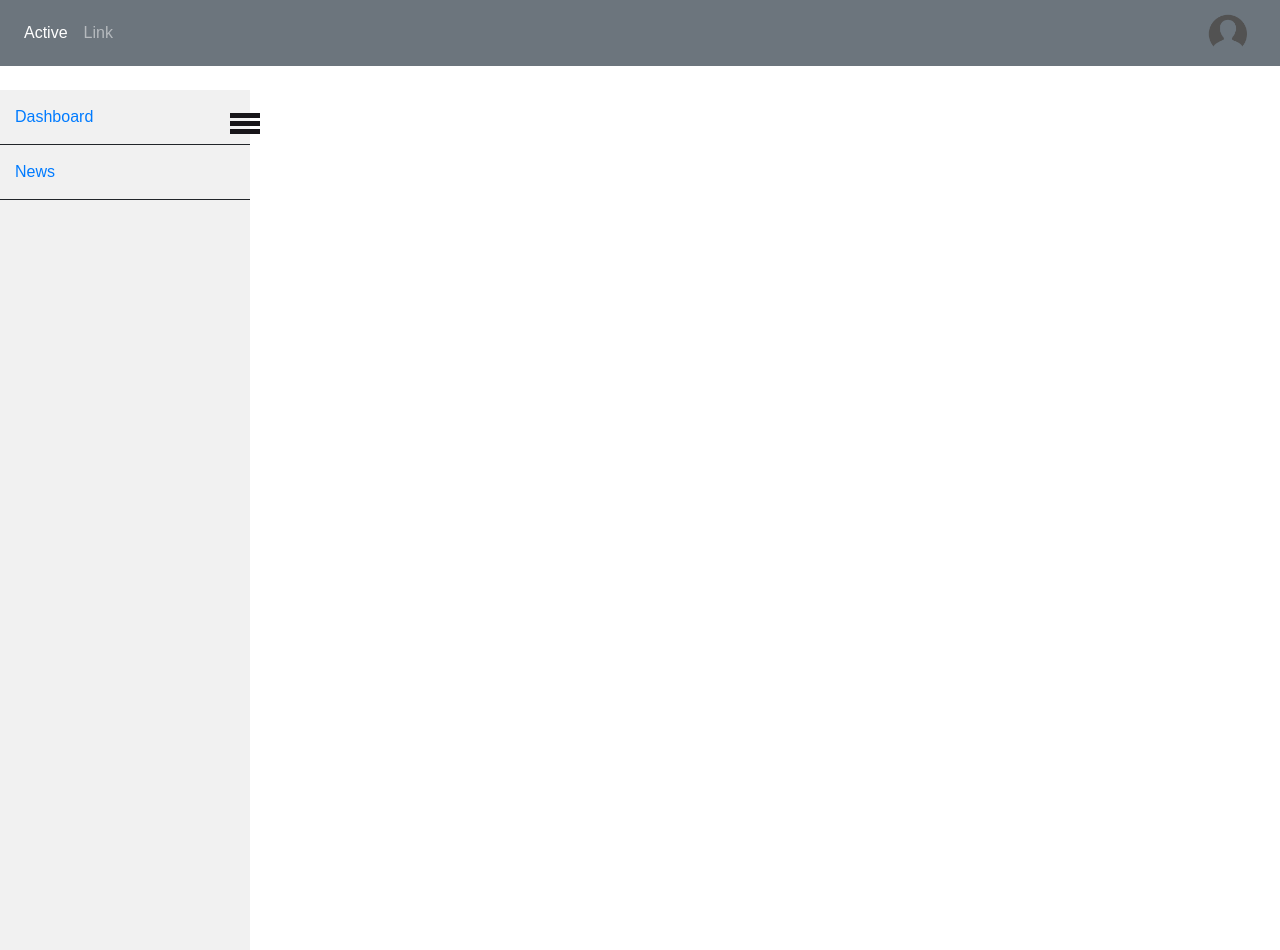
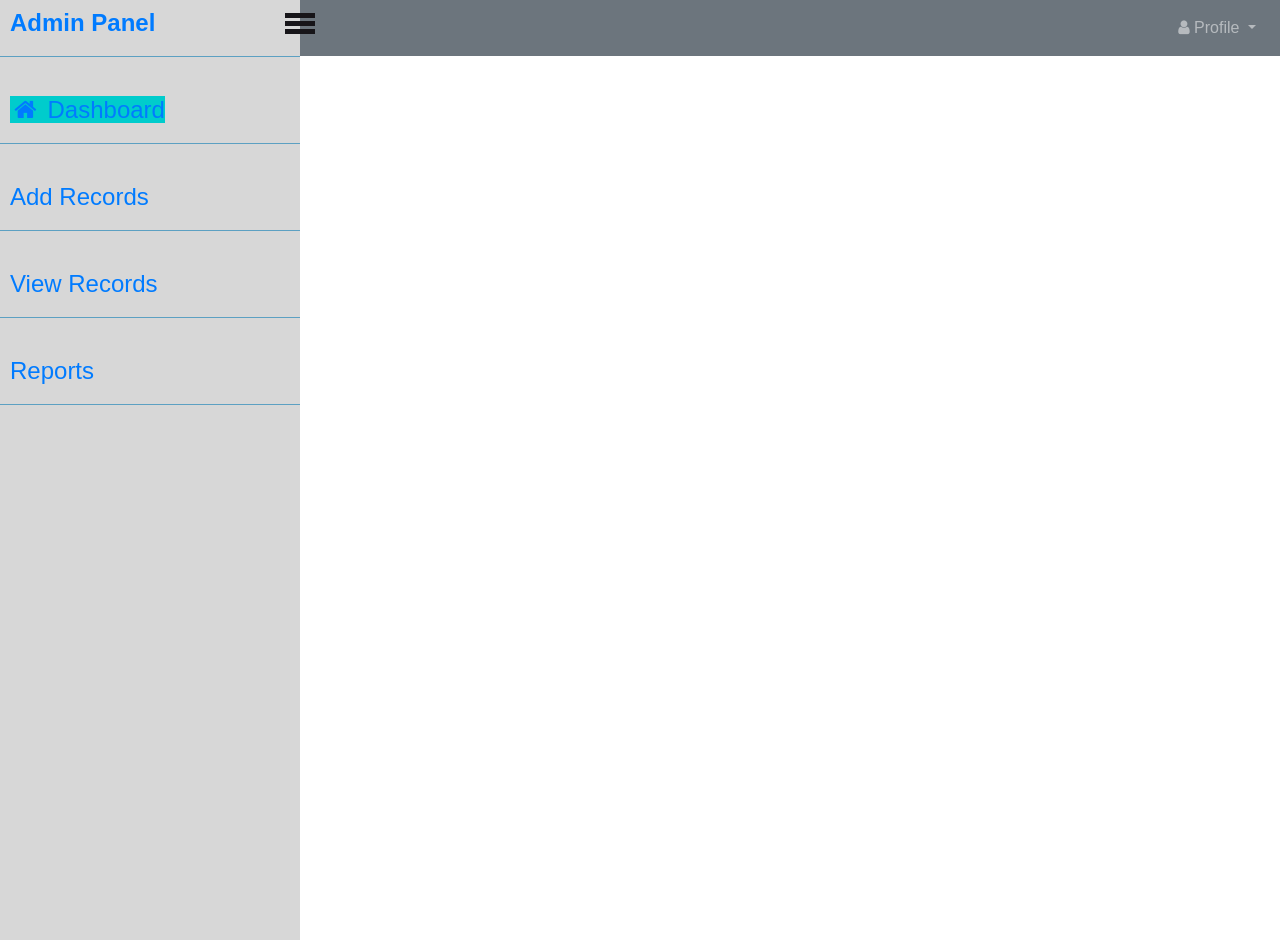
Before and after one commit to haimiy/khay, a PHP site: page /login.php in a window 1280 px wide. Run offline with PHP 8.4, Linux system fonts and the light colour scheme.

Commit message:
i am modified admin login, dropdown menu haidisplay

```diff
--- a/css/login_style.css
+++ b/css/login_style.css
@@ -4,23 +4,31 @@
 	font-family: sans-serif;
 }
 .sidebar {
-  width: 250px;
-  background-color: #f1f1f1;
+  width: 300px;
+  background-color: #d7d7d7;
   position: fixed;
   height: 100%;
-  transition: all 500ms linear;
 }
-.sidebar.active {
-	left: opx;
-	}
-.sidebar ul li{
+.sidebar{
+	margin-top: -90px;
+}
+.sidebar .active{
+	left:0px;
+}
+.sidebar ul li {
   list-style: none;
-  padding: 15px; 10px;
-  border-bottom: 1px solid
+  padding: 15px 10px;
+  border-bottom: 1px solid #5ca0c2;
+  margin-bottom: 20px;
 }
+.sidebar ul li a {
+  list-style: none;
+  font-size: 24px;
+  text-decoration: none;
+  }
 .sidebar .toggle-btn{
 	position: absolute;
-	left: 230px;
+	left: 285px;
 	top:20px;
 }
 .sidebar .toggle-btn span{
@@ -30,3 +38,15 @@
 	background: #171519;
 	margin: 3px 0px;
 }
+.active{
+	background-color: #00cccc;
+}
+.hm-gradient {
+    background-image: linear-gradient(to top, #f3e7e9 0%, #e3eeff 99%, #e3eeff 100%);
+}
+.navbar .dropdown-menu a:hover {
+    color: #616161 !important;
+}
+.darken-grey-text {
+    color: #2E2E2E;
+}
--- a/login.php
+++ b/login.php
@@ -4,22 +4,26 @@
 	<title>Admin module</title>
 	<meta name="viewport" content="width=device-width, initial-scale=1, shrink-to-fit=no">
 	<link rel="stylesheet" href="boostrap/css/bootstrap.min.css">
-	<link rel="stylesheet" href="boostrap/js/bootstrap.min.js">
+
+  <link rel="stylesheet" href="https://cdnjs.cloudflare.com/ajax/libs/font-awesome/4.7.0/css/font-awesome.min.css">
+
+
+  <script src="boostrap/js/bootstrap.min.js"></script>
+
 	<link rel="stylesheet" type="text/css" href="css/login_style.css">
 </head>
 <body>
-	<nav class="navbar navbar-expand-lg bg-secondary navbar-dark d-flex mb-4">
-  <ul class="navbar-nav">
-    <li class="nav-item active">
-      <a class="nav-link" href="#">Active</a>
-    </li>
-    <li class="nav-item">
-      <a class="nav-link" href="#">Link</a>
+	 <nav class="navbar navbar-expand-sm bg-secondary navbar-dark cyan mb-4">
+
+        <ul class="navbar-nav ml-auto">
+          <li class="nav-item dropdown">
+            <a href="#" class="nav-link dropdown-toggle" data-toggle="dropdown" aria-haspopup="true" aria-expanded="false"><i class="fa fa-user"></i> Profile </a>
+            <div class="dropdown-menu" aria-labelledby="navbarDropdownMenuLink-4">
+              <a class="dropdown-item" href="#">My account</a>
+              <a class="dropdown-item" href="#">Log out</a>
+            </div>
           </li>
         </ul>
-  <a class="navbar-brand ml-auto" href="#">
-    <img src="img/face1.png" alt="logo" style="width:40px;">
-  </a>
   </nav>
 
   <div class="sidebar">
@@ -29,13 +33,19 @@
       <span></span>
     </div>
     <ul>
-      <li> <a class="active" href="#">Dashboard</a></li>
-      <li> <a href="#">News</a></li>
+      <li><strong> <a href="#">Admin Panel</a></strong></li>
+      <li> <a class="active" href="#"><i class="fa fa-fw fa-home"></i> Dashboard</a></li>
+      <li> <a href="#">Add Records</a></li>
+      <li> <a href="#">View Records</a></li>
+      <li><a href="#">Reports</a></li>
+
     </ul>
 
   </div>
-
-
-
+<script type="text/javascript">
+  function toggleSidebar() {
+    document.getElementByClass("sidebar").classList.toggle('active');
+  }
+</script>
 </body>
 </html>
```
Also changed, not shown: try.php (deleted, +0 -13 lines), try1.php (added, +34 -0 lines). Lines whose indentation alone changed are shown as unchanged.
